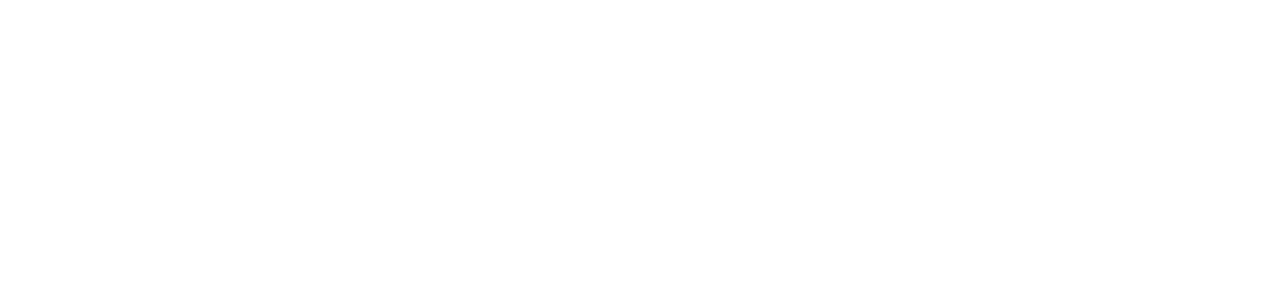
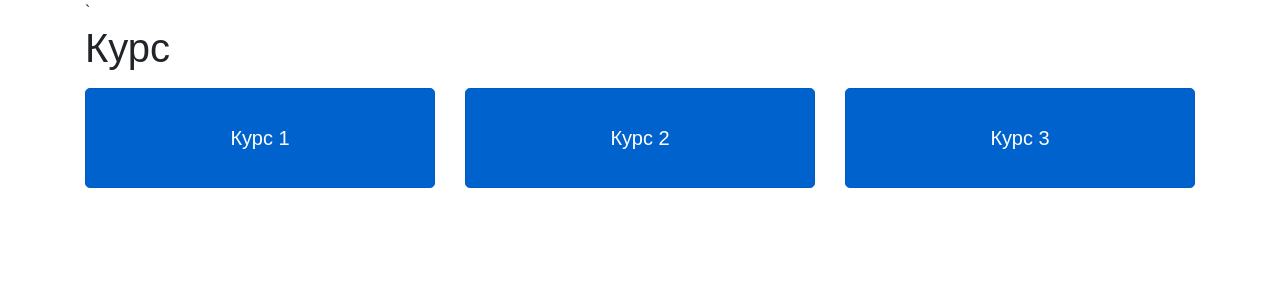
Before and after one commit to Kamys/react-buttone-group, a React (Create React App) app: page /course in a window 1280 px wide. Shown: the top 300 px of the page. Built offline with nearby package versions, Linux system fonts and the light colour scheme.

Commit message:
Add сourse

```diff
--- a/src/components/App.js
+++ b/src/components/App.js
@@ -44,12 +44,29 @@
 		];
 	}
 
+	getCourse() {
+		return [
+			{name: "Курс 1", key: 1},
+			{name: "Курс 2", key: 2},
+			{name: "Курс 3", key: 3}
+		];
+	}
+
 	selectSpeciality = (id) => {
 		this.props.history.push({
-			pathname: 'speciality',
+			pathname: '/speciality',
 			search: '?id='+id
 		})
 	};
+
+	selectCourse = (id) => {
+		this.props.history.push({
+			pathname: '/course',
+			search: '?id='+id
+		})
+	};
+
+
 
 	render() {
 
@@ -63,11 +80,14 @@
 		return (
 			<div>
 				<Route exact path="/"
-					   render={(props) => (<ButtonGroup data={this.getFaculty()}
+					   render={(props) => (<ButtonGroup name='Факульты' data={this.getFaculty()}
 														onclick={this.selectSpeciality}/>)}/>
 				<Route exact path="/speciality"
-					   render={(props) => (<ButtonGroup data={this.getSpeciality()}
-														onclick={this.selectSpeciality}/>)}/>
+					   render={(props) => (<ButtonGroup name='Специальности' data={this.getSpeciality()}
+														onclick={this.selectCourse}/>)}/>
+				<Route exact path="/course"
+					   render={(props) => (<ButtonGroup name='Курс' data={this.getCourse()}
+														onclick={this.selectCourse}/>)}/>
 			</div>
 		);
 	}
--- a/src/components/ButtonGroup.js
+++ b/src/components/ButtonGroup.js
@@ -7,7 +7,7 @@
             <div className="container">
                 <div className="row">
                     <div className="col-1">`
-                        <h1>ButtonGroup</h1>
+                        <h1>{this.props.name}</h1>
                     </div>
                 </div>
                 <div className="row">
```
